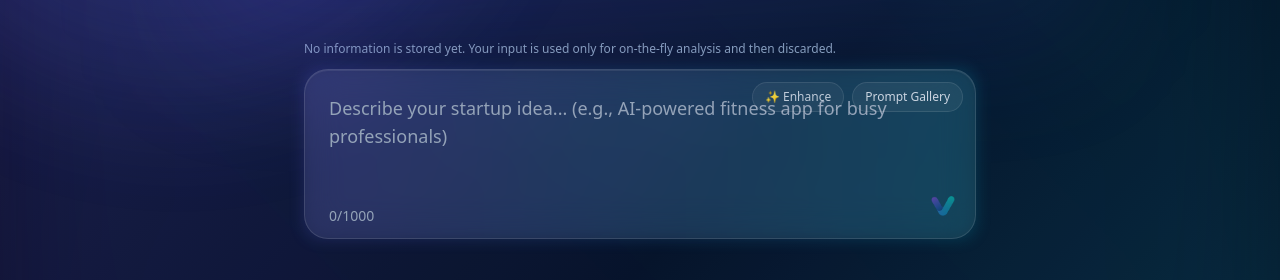
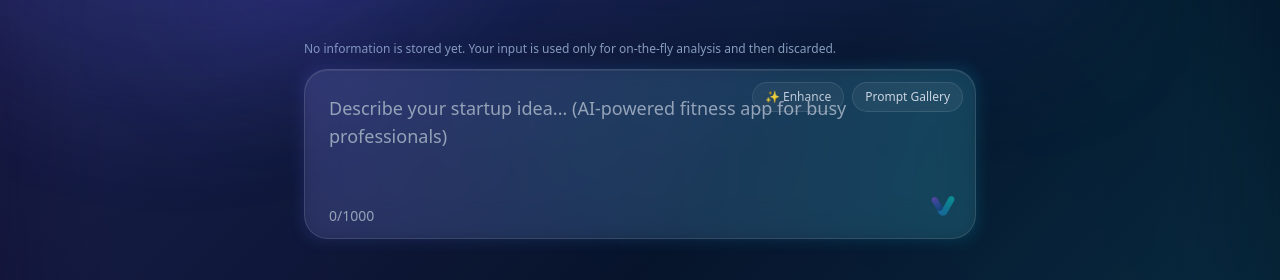
Before and after one commit to kptbarbarossa/validationly, a React (Vite) app: page / in a window 1280 px wide. Shown: the part 387-667 px from the top of the page. Built offline with nearby package versions, Linux system fonts and the light colour scheme; no server answers.

Commit message:
chore(ui): update textarea placeholder, remove 'e.g.' text

```diff
--- a/src/pages/HomePage.tsx
+++ b/src/pages/HomePage.tsx
@@ -338,7 +338,7 @@ const HomePage: React.FC = () => {
                                 value={userInput.idea}
                                 onChange={handleInputChange}
                                 onKeyDown={handleKeyDown}
-                                placeholder={'Describe your startup idea... (e.g., AI-powered fitness app for busy professionals)'}
+                                placeholder={'Describe your startup idea... (AI-powered fitness app for busy professionals)'}
                                 className="glass-scroll w-full p-6 pr-16 bg-transparent border-none focus:ring-0 focus:outline-none resize-none text-lg min-h-[120px] placeholder-slate-400 text-slate-100"
                                 rows={4}
                                 disabled={isLoading}
```
